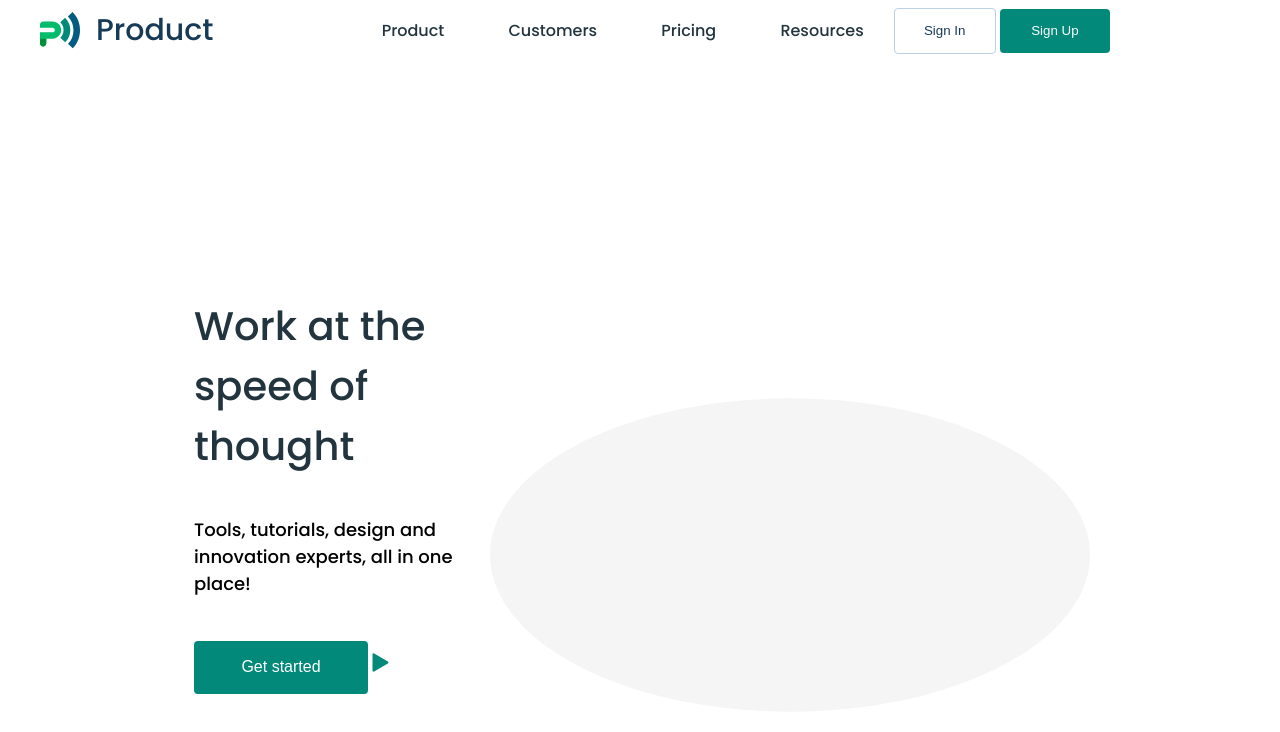
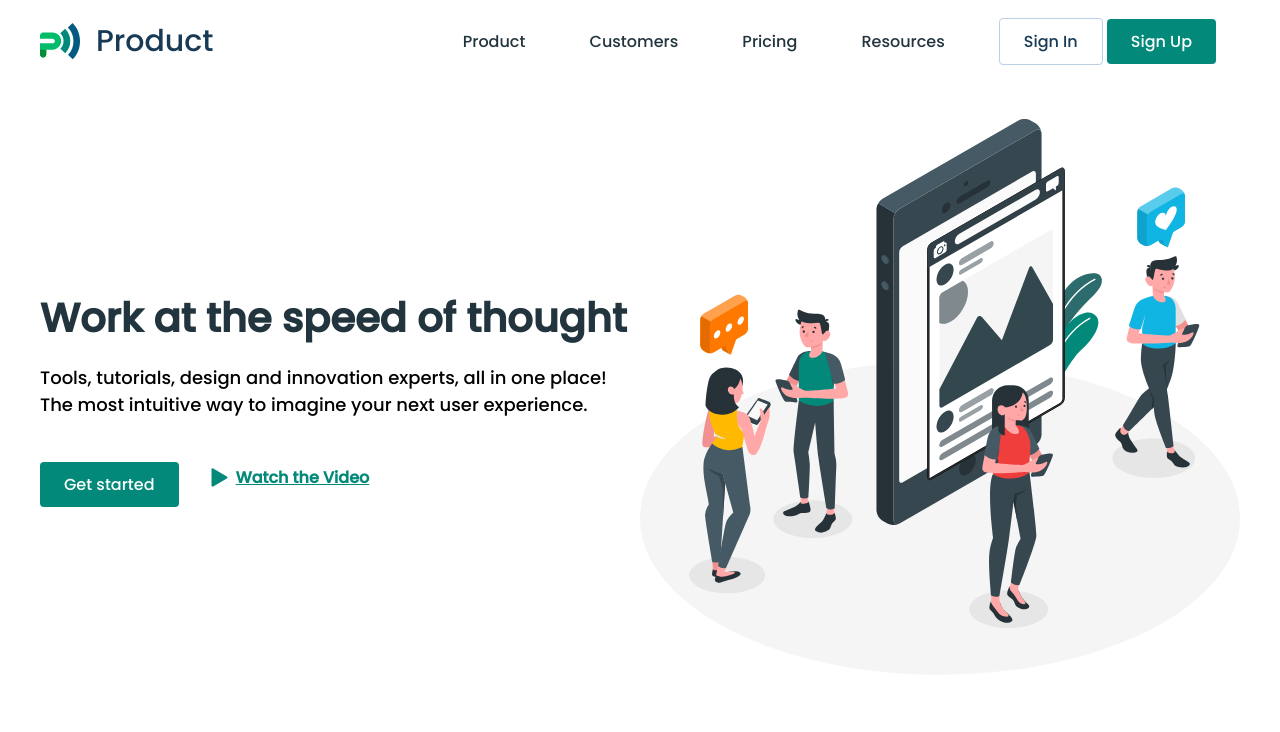
Before and after one commit to slvkubrak22/Practise, a plain HTML site: page index.html in a window 1280 px wide. Drawn offline with Linux system fonts and the light colour scheme.

Commit message:
Fixed previous mistakes
In this commit I tried to fix all my previous mistakes which we have found.

```diff
--- a/index.html
+++ b/index.html
@@ -8,14 +8,14 @@
  </head>
  <body>
    <header class="header">
-      <div class="container">
+      <div class="container nav-container">
           <div class="logo">
               <img src="Assets/Logo.svg">
               <span class="product">
                  Product
               </span>
           </div>
-          <div class="container">
+          <div class="flex align_center">
               <nav class="nav">
                 <ul>
                   <il><a class="nav_link" href="#">Product</a></il>
@@ -26,29 +26,37 @@
               </nav>
 
 
-            <div class="button">
-              <button  class="btn_signin"><p>Sign In</p></button>
-              <button  class="btn_signup"><p>Sign Up</p></button>
+            <div class="button btn">
+              <button  class="btn primary">Sign In</button>
+              <button  class="btn secondary">Sign Up</button>
             </div>
           </div>
        </div>
     </header>
     <main>
-      <div class="container">
+      <div class="container content flex">
         <div class="left_col">
           <div class="tb1">
-            <p>Work at the speed of thought</p>
+            Work at the speed of thought
           </div>
-          <div class="tb2">Tools, tutorials, design and innovation experts, all in one place! </div>
+          <div class="tb2">Tools, tutorials, design and innovation experts, all in one place! The most intuitive way to imagine your next user experience.</div>
           <div class="link_left_col">
-            <button class="start">
+            <button class="secondary btn">
               <span>Get started</span>
             </button>
-            <img class="triangle" src="Assets/Triangle left_col .svg">
+            <a href="#" class="watch_the_video">
+              <img class="triangle" src="Assets/Triangle left_col .svg">
+              Watch the Video
+            </a>
+
           </div>
 
         </div>
-                <img class="lh" src="Assets/lh.svg">
+        <div class="right_col flex align_center justify-contnet center">
+          <img src="Assets/Hero.svg">
+        </div>
+      </div>
+      <div class="">
 
       </div>
 
--- a/style.css
+++ b/style.css
@@ -3,16 +3,34 @@
 body{
     font-family: 'Poppins', sans-serif;
 
+
 }
 .container{
+    max-width: 1200px;
+    margin: 0 auto;
+}
+
+.nav-container{
     display: flex;
     justify-content: space-between;
     align-items: center;
-    max-width: 1200px;
-    margin: 0 auto;
+}
 
+.flex {
+    display: flex;
 
 }
+
+.align_center{
+    align-items: center;
+
+}
+
+.justify-content center{
+    justify-content: center;
+
+}
+
 
 .product{
     color: #173A56;
@@ -53,62 +71,74 @@ ul{
     all: unset;
 }
 
+.btn{
+    all: unset;
+    border-radius: 4px;
+    padding: 10px 24px;
+}
 
-.btn_signin{
+
+.primary{
     border: 1px solid #BCD0E5;
     background-color:#FFFFFF;
-    width: 102px;
-    border-radius: 4px;
     color:#173A56;
 
 
 }
 
-.btn_signup{
+.secondary{
     background-color: #02897A;
-    width: 110px;
-    border-radius: 4px;
-    border: none;
     color:#FFFFFF;
 }
 
 
 
 .tb1{
-
-
     color: #22343D;
     font-size: 40px;
-    font-weight: 700px;
-    margin-top: 224px;
-    margin-left: 154px;
-
+    font-weight: 700;
+    margin-bottom: 16px;
 
 }
 
 .tb2{
 
     font-size: 18px;
-    font-weight: 400px;
-    margin-left: 154px;
-    margin-top: 16px;
+    font-weight: 400;
+
 
 }
 
-.lh{
-    margin-top: 344px;
-    margin-left: 34px;
-    margin-right: 150px;
+.left_col{
+    width: 50%;
+    display: flex;
+    flex-direction: column;
+    justify-content: center;
+
+
 }
+
+.right_col{
+    width: 50%;
+
+
+}
+
+.right_col img{
+    width: 100%;
+}
+
+.content{
+    margin-top: 44px;
+}
+
+
 
 .start{
     background-color: #02897A;
-    width: 174px;
-    height: 53px;
-    border: none;
-    border-radius: 4px;
+
     margin-top: 44px;
-    margin-left: 154px;
+
 }
 
 .start span{
@@ -118,11 +148,24 @@ ul{
 }
 
 .link_left_col{
-
     align-items: center;
+    margin-top: 44px;
 
 }
 
+.link_left_col button{
+    margin-right: 28px;
+}
+
 .triangle{
+    margin-right: 8px;
+}
+
+.watch_the_video{
+    color: #02897A;
+    font-size: 16px;
+    font-weight: 600;
+    text-decoration-line: underline;
+    display: inline-flex;
 
 }
```
Also changed, not shown: Assets/Combined Shape.svg (added), Assets/Hero.svg (added).
